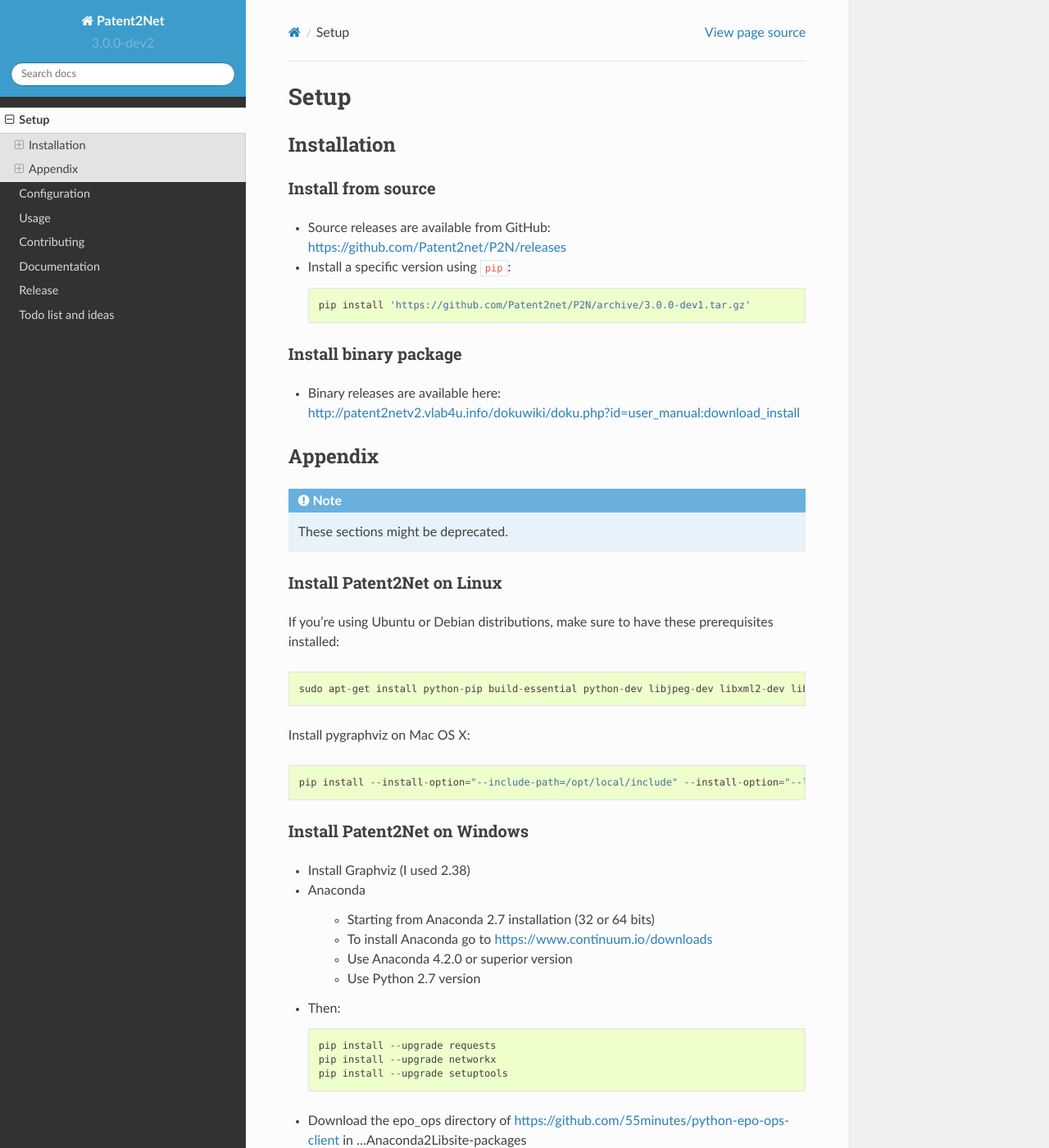
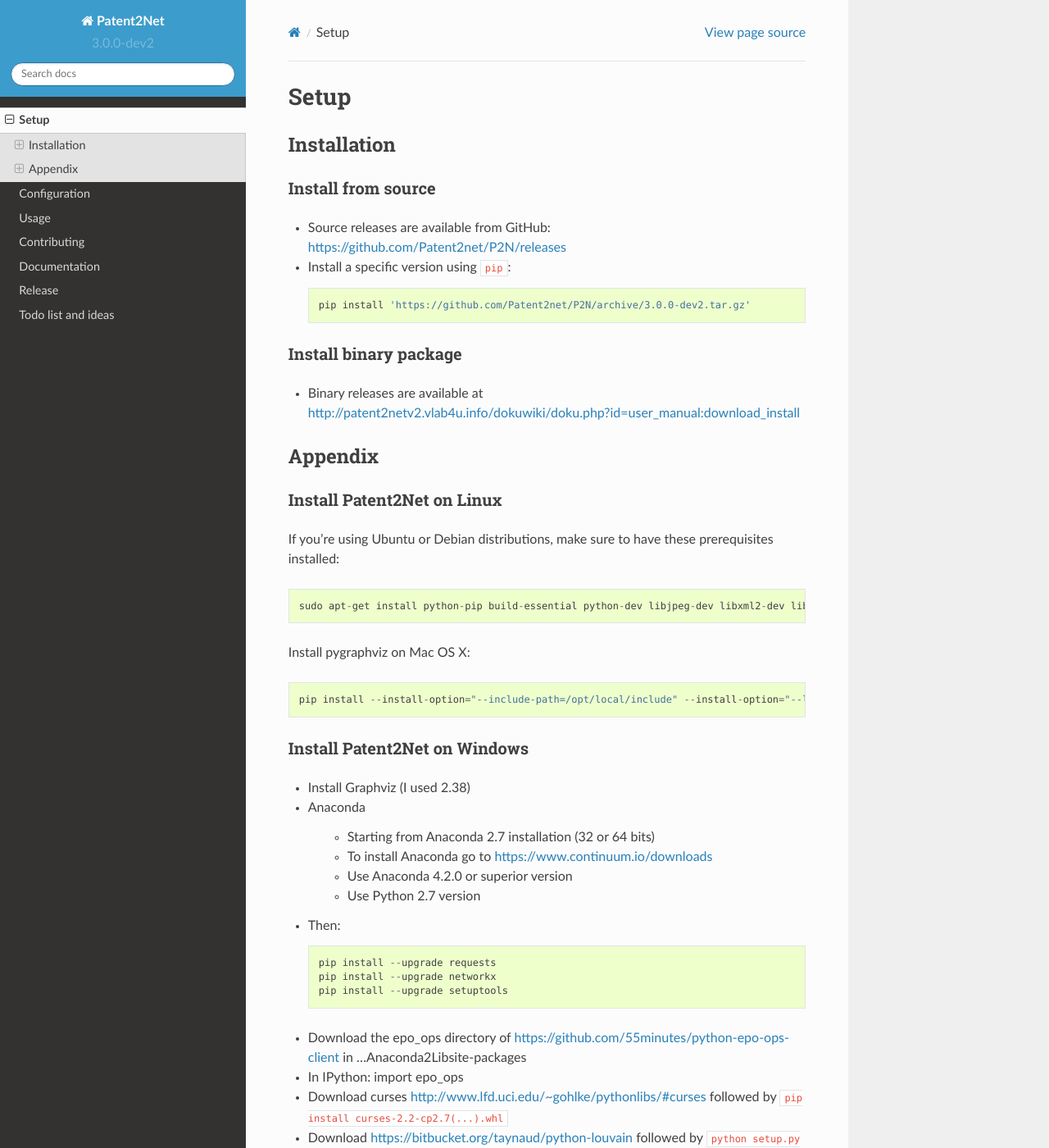
Before and after one commit to Patent2net/P2N, a Sphinx documentation site: the page built from doc/setup.rst, in a window 1280 px wide and 1400 px high. Shown: the whole window at 82% size. Built offline with Sphinx 7.4.7 and the Read the Docs theme 2.0.0, drawn with Linux system fonts in a browser that asks for light colours; some of the changed text lies outside the part shown.

```diff
--- a/doc/conf.py
+++ b/doc/conf.py
@@ -52,7 +52,7 @@ master_doc = 'index'
 
 # General information about the project.
 project = u'Patent2Net'
-copyright = u'2014-2017, The Patent2Net Developers'
+copyright = u'2013-2017, The Patent2Net Developers'
 author = u'The Patent2Net Developers'
 
 # The version info for the project you're documenting, acts as replacement for
--- a/doc/setup.rst
+++ b/doc/setup.rst
@@ -13,21 +13,19 @@ Install from source
 - Source releases are available from GitHub: https://github.com/Patent2net/P2N/releases
 - Install a specific version using ``pip``::
 
-    pip install 'https://github.com/Patent2net/P2N/archive/3.0.0-dev1.tar.gz'
+    pip install 'https://github.com/Patent2net/P2N/archive/3.0.0-dev2.tar.gz'
 
 
 Install binary package
 ======================
-- Binary releases are available here: http://patent2netv2.vlab4u.info/dokuwiki/doku.php?id=user_manual:download_install
+- | Binary releases are available at
+  | http://patent2netv2.vlab4u.info/dokuwiki/doku.php?id=user_manual:download_install
 
 
 
 ********
 Appendix
 ********
-
-.. note:: These sections might be deprecated.
-
 
 Install Patent2Net on Linux
 ===========================
@@ -37,7 +35,7 @@ If you're using Ubuntu or Debian distributions, make sure to have these prerequi
 
 Install pygraphviz on Mac OS X::
 
-    pip install --install-option="--include-path=/opt/local/include" --install-option="--library-path=/opt/local/lib" 'pygraphviz==1.3.1'
+    pip install --install-option="--include-path=/opt/local/include" --install-option="--library-path=/opt/local/lib" "pygraphviz==1.3.1"
 
 
 Install Patent2Net on Windows
```
Also changed, not shown: README.rst (+10 -6 lines).
